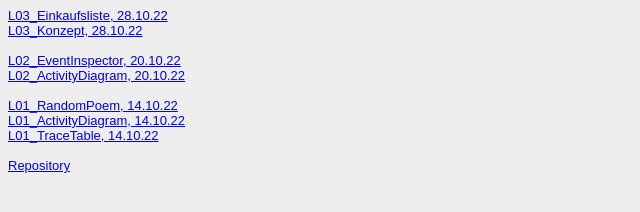
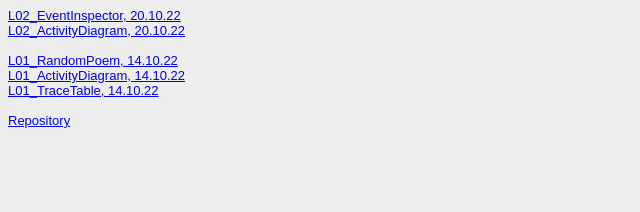
Before and after one commit to henning28/EIA2_WiSe22, a plain HTML site: page steckbrief.htm in a window 1280 px wide. Shown: the whole page, without its empty margins (0-640 px from the left). Drawn offline with Linux system fonts and the light colour scheme.

Commit message:
FIX: L03

```diff
--- a/steckbrief.htm
+++ b/steckbrief.htm
@@ -13,8 +13,8 @@ body {
 </head>
 <body>
 	<!-- Hier die Links zu den gelösten Aufgaben einstellen, aktuelle oben, alte stehen lassen! Format: Aufgabenbezeichnung, Datum -->
-	<a href="https://henning28.github.io/EIA2_WiSe22/L03_FormElements/L03_Einkaufsliste_Formular/EinkaufslisteFormular.html" target="_blank">L03_Einkaufsliste, 28.10.22</a> <br>
-	<a href="https://henning28.github.io/EIA2_WiSe22/L03_FormElements/L03_Einkaufsliste_Formular/L03_Konzept.pdf" target="_blank">L03_Konzept, 28.10.22</a> <br> <br>
+	<!-- <a href="https://henning28.github.io/EIA2_WiSe22/L03_FormElements/L03_Einkaufsliste_Formular/EinkaufslisteFormular.html" target="_blank">L03_Einkaufsliste, 28.10.22</a> <br>
+	<a href="https://henning28.github.io/EIA2_WiSe22/L03_FormElements/L03_Einkaufsliste_Formular/L03_Konzept.pdf" target="_blank">L03_Konzept, 28.10.22</a> <br> <br> -->
 
 	<a href="https://henning28.github.io/EIA2_WiSe22/L02_Events/L02_EventInspector/EventInspector.html" target="_blank">L02_EventInspector, 20.10.22</a> <br>
 	<a href="https://henning28.github.io/EIA2_WiSe22/L02_Events/L02_EventInspector/EventInspectorActivityDiagram.png" target="_blank">L02_ActivityDiagram, 20.10.22</a> <br> <br>
```
